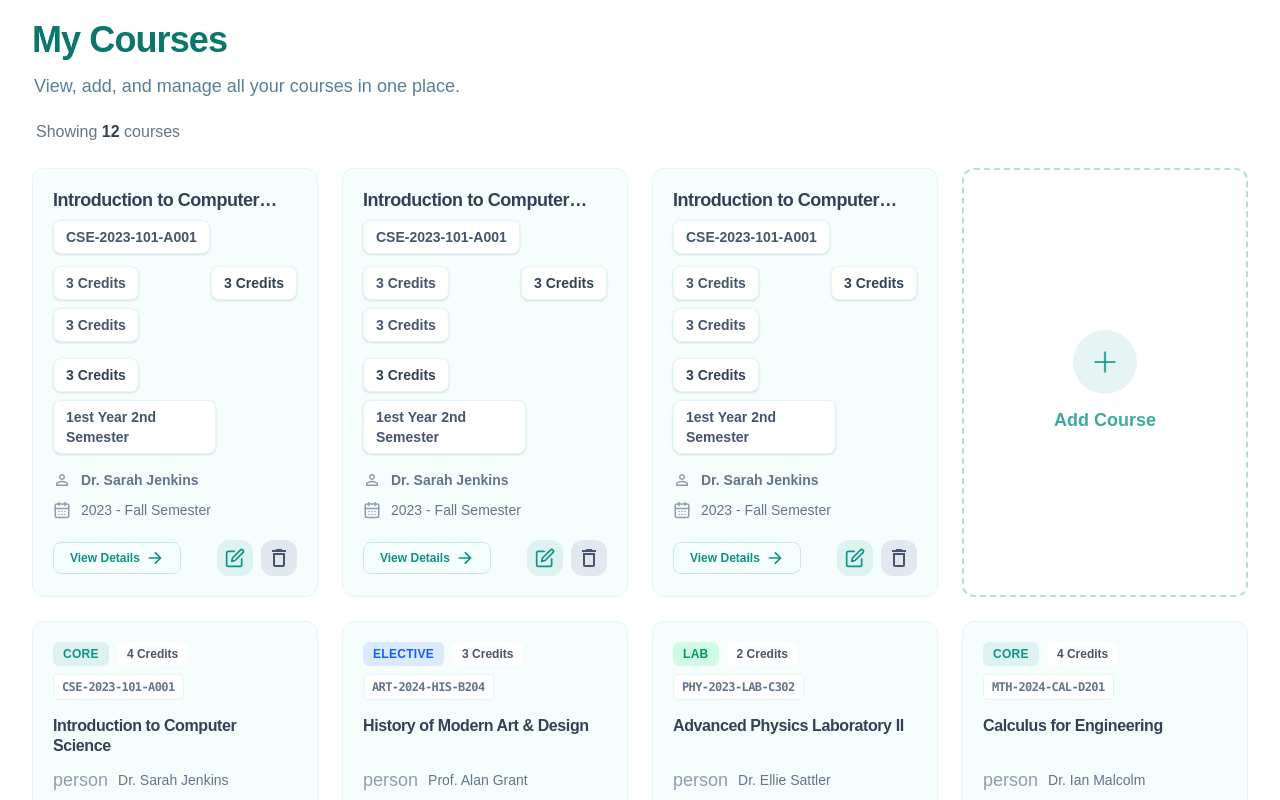
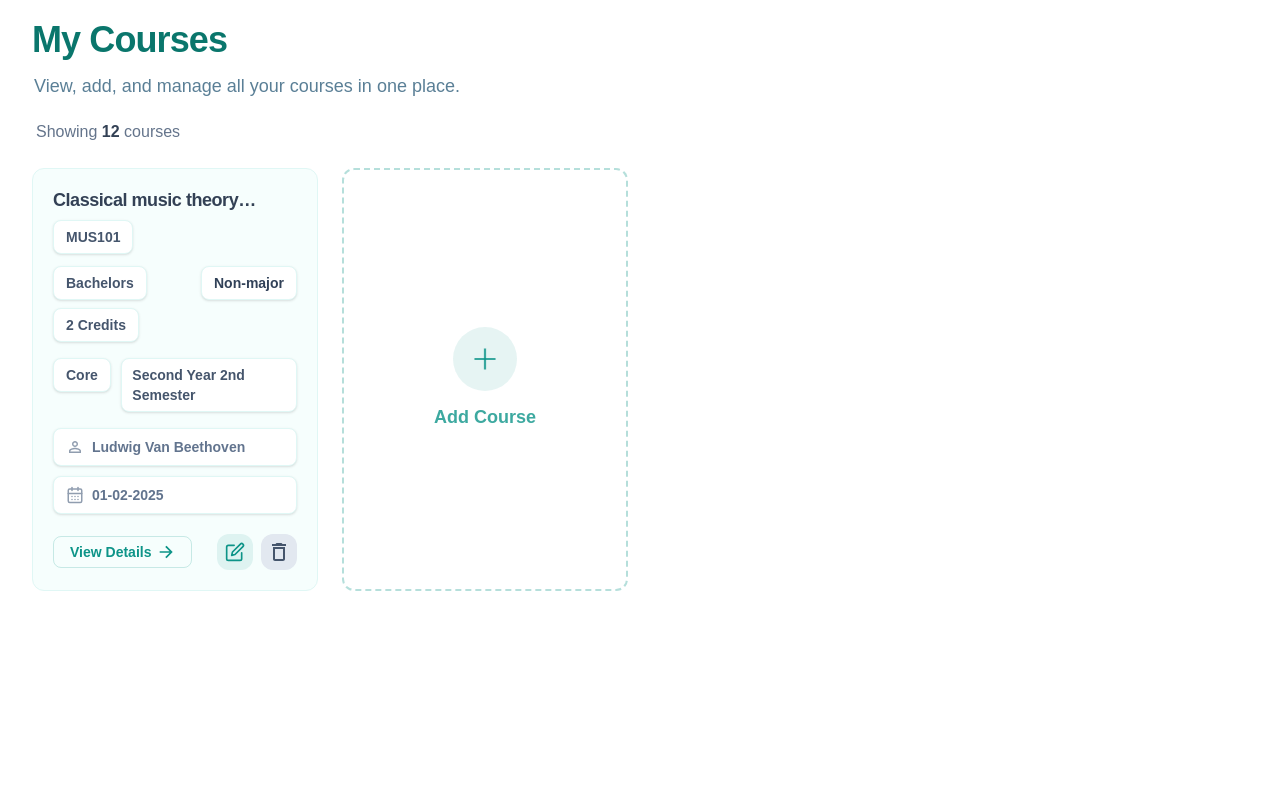
Before and after one commit to FahimHaowlader/CourseBank, a React (Vite) app in the folder FrontEnd/: page /my-courses in a window 1280 px wide. Shown: the top 800 px of the page. Built offline with nearby package versions, Linux system fonts and the light colour scheme.

Commit message:
making the auth context

```diff
--- a/FrontEnd/src/App.jsx
+++ b/FrontEnd/src/App.jsx
@@ -24,7 +24,7 @@ function App() {
     { path: '/', element: <Navigate to="/courses" replace /> },
     { path:'/check-page', element: <CheckPage /> },
     { path:'/courses', element: <CoursePage /> },
-    { path:'/course/:id', element: <CourseDetailsPage /> },
+    { path:'/courses/:id', element: <CourseDetailsPage /> },
     { path:'/login', element: <LoginPage /> },
     { path:'/my-courses', element: <ModeratorCoursePage /> },
     { path:'/edit', element: <CourseDetailsEditPage /> },
--- a/FrontEnd/src/Components/CustomCourseCard.jsx
+++ b/FrontEnd/src/Components/CustomCourseCard.jsx
@@ -6,13 +6,15 @@ import { FiEdit } from "react-icons/fi";
 import { MdDeleteOutline } from "react-icons/md";
 
 
+import SemesterDisplay from './semesterTransformer';
 
-const CustomCourseCard = () => {
+
+const CustomCourseCard = ({Course}) => {
   return (
     <article className="group relative bg-card-light dark:bg-card-dark rounded-xl border border-border-light dark:border-border-dark flex flex-col h-full overflow-hidden hover:shadow-xl hover:shadow-primary/5 hover:-translate-y-1 transition-all duration-300">
            <div className="p-5 flex flex-col flex-1">
                   <h3 className="text-lg font-bold tracking-tight text-text-main dark:text-white mb-2 line-clamp-1 leading-tight group-hover:text-primary transition-colors">
-              Introduction to Computer Science dfgdgdbgdfgdrrfdfrgrgr
+                    {Course?.title?.charAt(0).toUpperCase() + Course?.title?.slice(1)}
                   </h3>
                   <div className="flex justify-between items-start mb-3 flex-wrap gap-y-2">
                     {/* <div className="flex items-center gap-2">
@@ -24,44 +26,44 @@ const CustomCourseCard = () => {
                                 </span>
                               </div> */}
                     <div className="inline-flex items-center gap-2 px-3 py-1.5 rounded-lg border border-border-light dark:border-border-dark bg-white dark:bg-surface-dark text-sm font-semibold text-slate-600 group-hover:text-slate-800 dark:text-slate-300 shadow-sm">
-                CSE-2023-101-A001
+                      {Course?.courseCode.toUpperCase()}
                     </div>
                   </div>
 
                   <div className="flex justify-between items-start mb-4 flex-wrap gap-y-2">
                     <div className="inline-flex items-center gap-2 px-3 py-1.5 rounded-lg border border-border-light dark:border-border-dark bg-white dark:bg-surface-dark text-sm font-semibold text-slate-600 group-hover:text-slate-800 dark:text-slate-300 shadow-sm">
-                3 Credits
+                        {Course?.degree?.charAt(0).toUpperCase() + Course?.degree?.slice(1)}
                     </div>
                     <div className="inline-flex items-center gap-2 px-3 py-1.5 rounded-lg border border-border-light dark:border-border-dark bg-white dark:bg-surface-dark text-sm font-semibold text-slate-700 dark:text-slate-300 shadow-sm">
-                3 Credits
+                       {Course?.category?.charAt(0).toUpperCase() + Course?.category?.slice(1)}
                     </div>
                     <div className="inline-flex items-center gap-2 px-3 py-1.5 rounded-lg border border-border-light dark:border-border-dark bg-white dark:bg-surface-dark text-sm font-semibold text-slate-600 group-hover:text-slate-800 dark:text-slate-300 shadow-sm">
-                3 Credits
+                      {Course?.credits} Credits
                     </div>
                   </div>
-            <div className="flex justify-between items-start mb-4 flex-wrap gap-y-2">
-              <div className="inline-flex items-center gap-2 px-3 py-1.5 rounded-lg border border-border-light dark:border-border-dark bg-white dark:bg-surface-dark text-sm font-semibold tetext-slate-600 group-hover:text-slate-800 dark:text-slate-300 shadow-sm">
-                3 Credits
+                  <div className="flex justify-between items-start mb-4 flex-wrap gap-y-2 gap-x-1">
+                    <div className="inline-flex items-center gap-2 px-3 py-1.5 rounded-lg border border-border-light dark:border-border-dark bg-white dark:bg-surface-dark text-sm font-semibold text-slate-600 group-hover:text-slate-800 dark:text-slate-300 shadow-sm">
+                      {Course?.type?.charAt(0).toUpperCase() + Course?.type?.slice(1)}
                     </div>
-              <div className="inline-flex w-[67%] items-center justify-center px-3 py-1.5 rounded-lg border border-border-light dark:border-border-dark bg-white dark:bg-surface-dark text-sm font-semibold text-slate-600 group-hover:text-slate-800 dark:text-slate-300 shadow-sm">
-                1est Year 2nd Semester
+                    <div className="inline-flex max-w-[72%] items-center justify-center px-2.5 py-1.5 rounded-lg border border-border-light dark:border-border-dark bg-white dark:bg-surface-dark text-sm font-semibold text-slate-600 group-hover:text-slate-800 dark:text-slate-300 shadow-sm">
+                      <SemesterDisplay code={22} />
                     </div>
                     {/* <span className="bg-white dark:bg-background-dark text-gray-600 dark:text-gray-300 text-sm font-bold px-2 py-1 rounded-md border border-border-light dark:border-border-dark tracking-tighter">
                                 2nd Semester
                               </span> */}
                   </div>
                   <div className="mt-auto space-y-2.5">
-              <div className="flex items-center gap-2.5 text-text-secondary dark:text-gray-400 font-semibold text-sm ">
-                <span className="material-symbols-outlined text-[18px] opacity-70">
-                  <MdOutlinePersonOutline />
+                   <div className="flex items-center gap-2 px-3 py-2 rounded-lg border border-border-light dark:border-border-dark bg-white dark:bg-surface-dark text-sm font-semibold text-slate-500 group-hover:text-slate-600 dark:text-slate-300 shadow-sm">
+                      <span className="material-symbols-outlined text-[18px] opacity-70 ">
+                        <MdOutlinePersonOutline  className="font-semibold"/>
                       </span>
-                <span className="font-semibold ">Dr. Sarah Jenkins</span>
+                      <span className="font-semibold capitalize ">{Course?.instructorName}</span>
                     </div>
-              <div className="flex items-center gap-2.5 text-text-secondary dark:text-gray-400 text-sm font-medium">
+                   <div className="flex items-center gap-2 px-3 py-2 rounded-lg border border-border-light dark:border-border-dark bg-white dark:bg-surface-dark text-sm font-semibold text-slate-500 group-hover:text-slate-600 dark:text-slate-300 shadow-sm">
                       <span className="material-symbols-outlined text-[18px] opacity-70">
                         <LuCalendarDays />
                       </span>
-                <span>2023 - Fall Semester</span>
+                  <span>{new Date(Course?.staringDate).toLocaleDateString('en-GB').replace(/\//g, '-')}</span>
                     </div>
                   </div>
                 </div>
@@ -74,7 +76,7 @@ const CustomCourseCard = () => {
             </button>
           </div> */}
            <div className="p-5 pt-0 flex items-center justify-between">
-              <button className="w-auto px-4 h-8 rounded-lg border border-primary/20 text-primary hover:bg-primary hover:text-white font-semibold text-xs transition-colors flex items-center gap-1.5 hover:cursor-pointer">
+              <button className="w-auto px-4 h-8 rounded-lg border border-primary/20 text-primary hover:bg-primary hover:text-white font-semibold text-sm transition-colors flex items-center gap-1.5 hover:cursor-pointer">
               View Details
               <span className="material-symbols-outlined text-[16px] transition-transform group-hover:translate-x-0.5">
                 <IoArrowForwardSharp size={18} />
--- a/FrontEnd/src/Pages/ModeratorCoursePage.jsx
+++ b/FrontEnd/src/Pages/ModeratorCoursePage.jsx
@@ -4,6 +4,69 @@ import AddCourseCard from "../Components/AddCourseCard";
 import CourseDeleteConformation from "../Components/CourseDeleteConformation";
 
 const ModeratorCoursePage = () => {
+  const course = [
+    {
+        "instructorImage": {
+            "imageURL": "https://example.com/ludwig.jpg"
+        },
+        "handbook": {
+            "fileUrl": "https://edu.com/music-handbook.pdf"
+        },
+        "_id": "6957c3679ad2a10d20c2cdfc",
+        "title": "classical music theory classical music theory classical music theory classical music theory",
+        "courseCode": "MUS101",
+        "department": "music",
+        "staringDate": "2025-02-01T00:00:00.000Z",
+        "degree": "bachelors",
+        "semester": 1,
+        "description": "Notation, harmony, and rhythm.",
+        "credits": 2,
+        "category": "non-major",
+        "type": "core",
+        "instructorName": "ludwig van beethoven",
+        "instructorDepartment": "music",
+        "books": [
+            {
+                "_id": "6958373c971f79c164d2fe0a",
+                "title": "Tonal Harmony",
+                "authorName": "Kostka",
+                "fileUrl": "https://edu.com/music.pdf"
+            }
+        ],
+        "materials": [
+            {
+                "_id": "6958373c971f79c164d2fe0b",
+                "name": "Scale Sheets",
+                "fileUrl": "https://edu.com/scales.pdf"
+            },
+            {
+                "_id": "6958373c971f79c164d2fe0b",
+                "name": "Scale Sheets",
+                "fileUrl": "https://edu.com/scales.pdf"
+            },
+        ],
+        "tasks": [
+            {
+                "_id": "6958373c971f79c164d2fe0c",
+                "name": "Composition 1",
+                "fileUrl": "https://edu.com/comp.pdf"
+            }
+        ],
+         "assessments": [
+            {
+                "_id": "6958373c971f79c164d2fe0c",
+                "name": "midterm",
+                "fileUrl": "https://edu.com/comp.pdf"
+            },
+            {
+                "_id": "6958373c971f79c164d2fe0c",
+                "name": "final",
+                "fileUrl": "https://edu.com/comp.pdf"
+            }
+
+        ]
+    }
+  ]
   return (
     <div className="bg-background-light dark:bg-black text-text-main dark:text-white font-display antialiased min-h-screen flex flex-col">
       <main className="flex-1 w-full mx-auto px-4 sm:px-6 lg:px-8 pb-8 pt-5">
@@ -55,11 +118,11 @@ const ModeratorCoursePage = () => {
           </div>
         </div>
         <div className="grid grid-cols-1 sm:grid-cols-2 lg:grid-cols-3 xl:grid-cols-4 gap-6">
-           < CustomCourseCard/>
-           < CustomCourseCard/>
-           < CustomCourseCard/>
+           < CustomCourseCard Course={course[0]}/>
+           {/* < CustomCourseCard/> */}
+           {/* < CustomCourseCard/> */}
            < AddCourseCard/>
-          <article className="group relative bg-card-light dark:bg-card-dark rounded-xl border border-border-light dark:border-border-dark flex flex-col h-full overflow-hidden hover:shadow-xl hover:shadow-primary/5 hover:-translate-y-1 transition-all duration-300">
+          {/* <article className="group relative bg-card-light dark:bg-card-dark rounded-xl border border-border-light dark:border-border-dark flex flex-col h-full overflow-hidden hover:shadow-xl hover:shadow-primary/5 hover:-translate-y-1 transition-all duration-300">
             <div className="p-5 flex flex-col flex-1">
               <div className="flex justify-between items-start mb-4 flex-wrap gap-y-2">
                 <div className="flex items-center gap-2">
@@ -778,15 +841,15 @@ const ModeratorCoursePage = () => {
                 </button>
               </div>
             </div>
-          </article>
-          <div className="group relative bg-transparent rounded-xl border-2 border-dashed border-primary/30 hover:border-primary/60 dark:border-primary/20 dark:hover:border-primary/50 flex flex-col justify-center items-center h-full min-h-80 cursor-pointer hover:bg-primary/5 transition-all duration-300">
+          </article> */}
+          {/* <div className="group relative bg-transparent rounded-xl border-2 border-dashed border-primary/30 hover:border-primary/60 dark:border-primary/20 dark:hover:border-primary/50 flex flex-col justify-center items-center h-full min-h-80 cursor-pointer hover:bg-primary/5 transition-all duration-300">
             <div className="flex flex-col items-center gap-3 text-primary/80 group-hover:text-primary transition-colors">
               <div className="w-16 h-16 rounded-full bg-primary/10 group-hover:bg-primary/20 flex items-center justify-center transition-colors">
                 <span className="material-symbols-outlined text-3xl">add</span>
               </div>
               <span className="font-bold text-lg">Add Card</span>
             </div>
-          </div>
+          </div> */}
         </div>
       </main>
       {/* <footer className="bg-background-light dark:bg-card-dark border-t border-border-light dark:border-border-dark py-8 mt-auto">
```
Also changed, not shown: FrontEnd/src/Contexts/Auth.Context.jsx (added, +43 -0 lines). Lines whose indentation alone changed are shown as unchanged.
